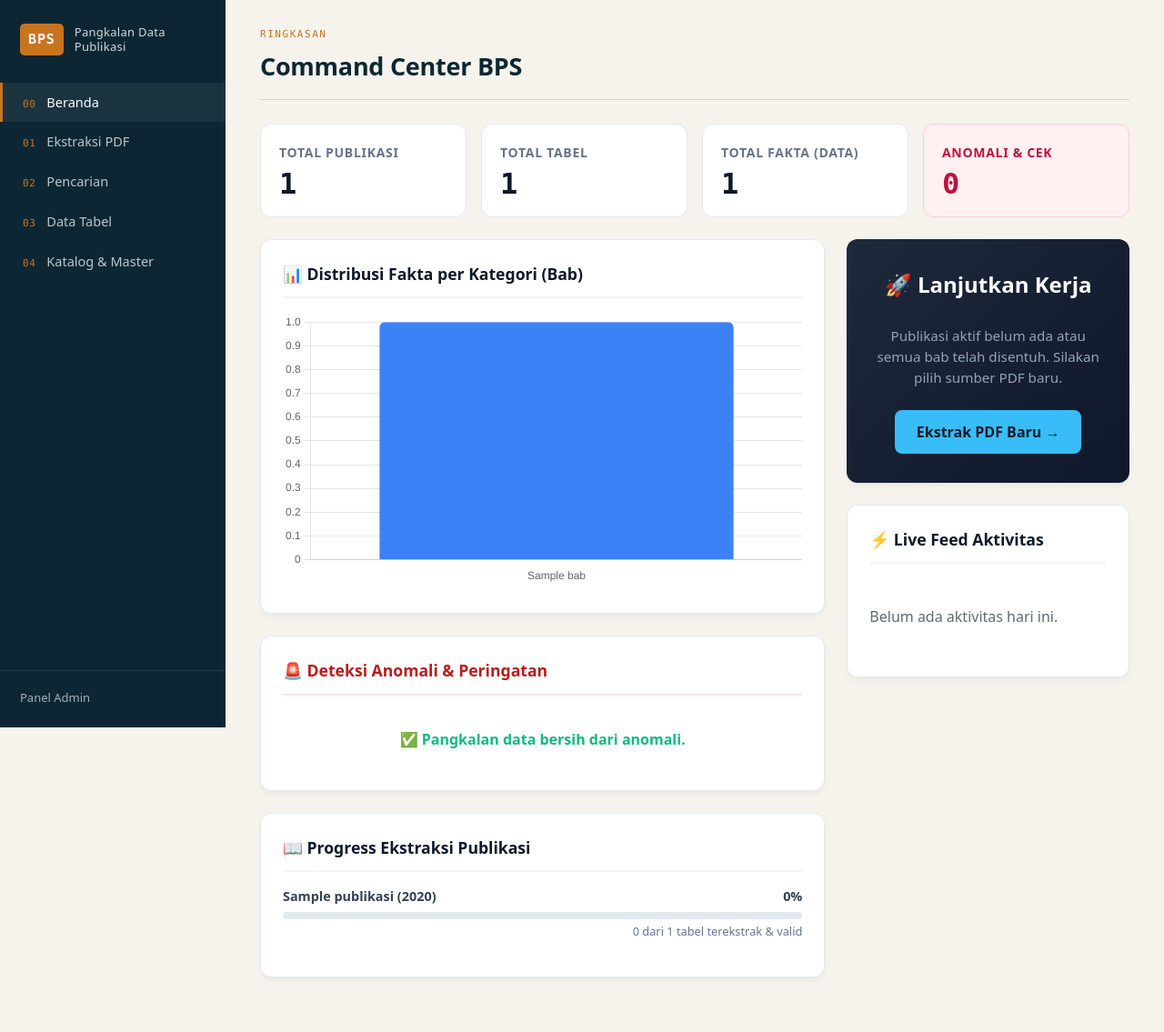
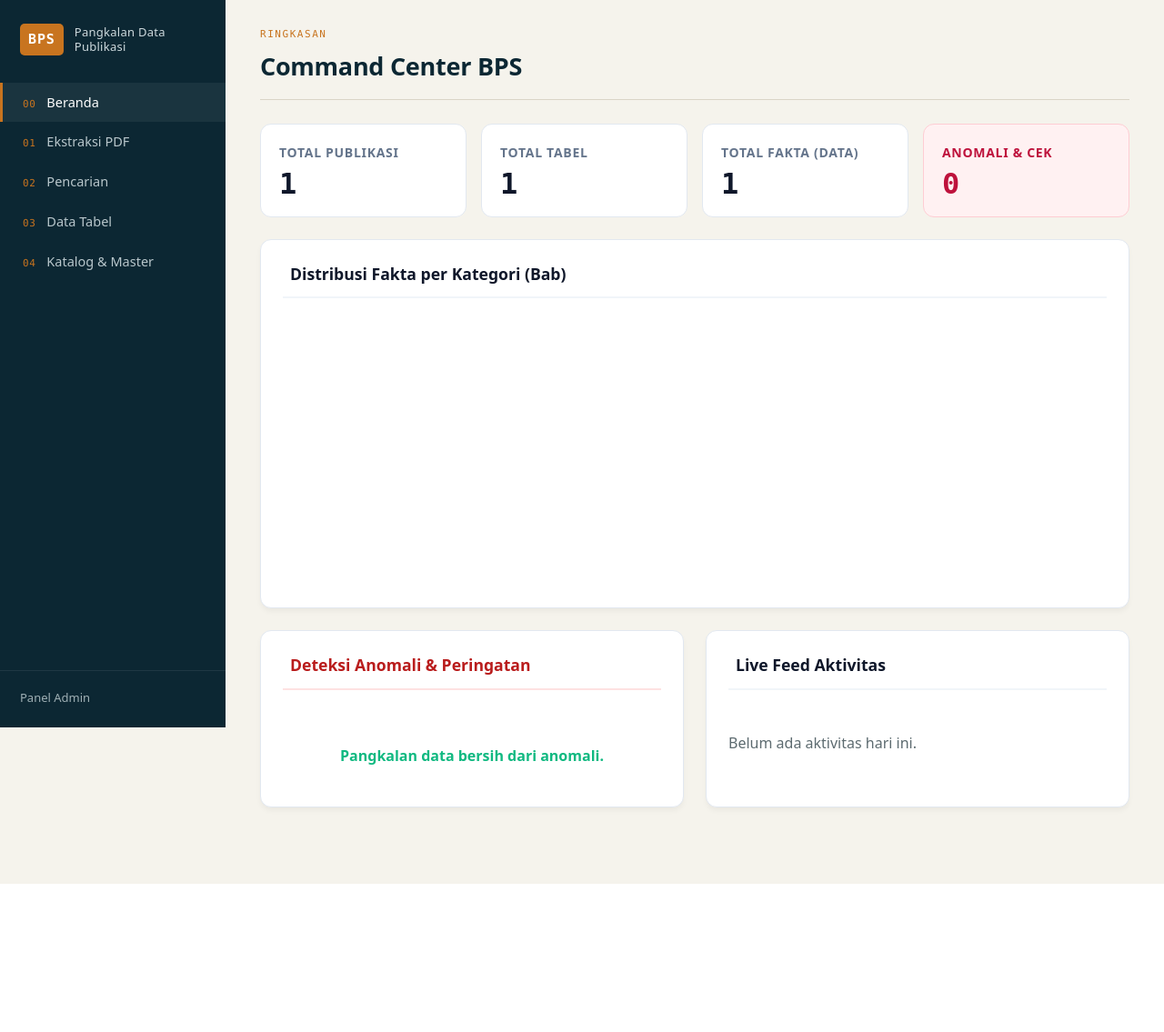
Before and after one commit to feb027/Project_BPS, a Django app: page / in a window 1280 px wide. Shown: the whole page at 91% size. After the commit the page ends 972 px from the top, so only its background shows below. Run offline with Django 5.2, Linux system fonts and the light colour scheme; tables that the repository leaves empty hold one stand-in row (values such as "Sample post"); a map, chart or similar area stays blank.

Commit message:
feat: implement core dashboard with statistics, anomaly tracking, and activity feed

```diff
--- a/webapp/apps/core/views.py
+++ b/webapp/apps/core/views.py
@@ -11,27 +11,12 @@ def dashboard(request):
     # 1. Anomali & Peringatan
     anomali_list = Fakta.objects.filter(
         flag__in=[Fakta.Flag.PERLU_CEK, Fakta.Flag.NIHIL, Fakta.Flag.TIDAK_TERSEDIA]
-    ).select_related('tabel', 'wilayah', 'rincian').order_by('-dibuat_pada')[:8]
+    ).select_related('tabel__bab__publikasi', 'wilayah', 'rincian', 'kolom__indikator').order_by('-dibuat_pada')[:8]
 
-    # 2. Progress Publikasi
-    pubs = Publikasi.objects.annotate(
-        total_tabel=Count('bab_set__tabel_set', distinct=True),
-        tabel_selesai=Count('bab_set__tabel_set', filter=Q(bab_set__tabel_set__status_verifikasi__in=[Tabel.Status.EKSTRAK, Tabel.Status.VERIFIKASI]), distinct=True)
-    ).order_by("-tahun_terbit")[:5]
-
-    for p in pubs:
-        p.progress_pct = int((p.tabel_selesai / p.total_tabel * 100)) if p.total_tabel > 0 else 0
-
-    # 3. Live Feed
+    # 2. Live Feed
     live_feed = Tabel.objects.exclude(status_verifikasi=Tabel.Status.DRAFT).select_related('bab__publikasi').order_by('-diubah_pada')[:5]
 
-    # 4. Quick Jump
-    quick_jump_bab = None
-    latest_pub = pubs[0] if pubs else Publikasi.objects.first()
-    if latest_pub:
-        quick_jump_bab = Bab.objects.filter(publikasi=latest_pub).annotate(num_tabel=Count('tabel_set')).filter(num_tabel=0).first()
-
-    # 5. Visualisasi Distribusi Bab
+    # 3. Visualisasi Distribusi Bab
     distribusi_bab = list(Fakta.objects.values('tabel__bab__nama').annotate(jumlah=Count('id')).order_by('-jumlah')[:10])
     chart_data = json.dumps({
         "labels": [d["tabel__bab__nama"] or "Lainnya" for d in distribusi_bab],
@@ -43,11 +28,8 @@ def dashboard(request):
         "jml_tabel": Tabel.objects.count(),
         "jml_fakta": Fakta.objects.count(),
         "jml_perlu_cek": Fakta.objects.filter(flag=Fakta.Flag.PERLU_CEK).count(),
-        "publikasi_terbaru": pubs,
         "anomali_list": anomali_list,
         "live_feed": live_feed,
-        "quick_jump_bab": quick_jump_bab,
         "chart_data": chart_data,
-        "latest_pub": latest_pub,
     }
     return render(request, "core/dashboard.html", ctx)
--- a/webapp/templates/core/dashboard.html
+++ b/webapp/templates/core/dashboard.html
@@ -5,37 +5,32 @@
 
 {% block content %}
 <script src="https://cdn.jsdelivr.net/npm/chart.js"></script>
+<script src="https://unpkg.com/lucide@latest"></script>
 
 <style>
-  /* Dashboard Grid */
-  .dash-grid { display: grid; grid-template-columns: 2fr 1fr; gap: 24px; margin-top: 24px; }
-  .dash-col { display: flex; flex-direction: column; gap: 24px; }
-
-  /* Modern Panel */
-  .modern-panel { background: #fff; border: 1px solid #e2e8f0; border-radius: 12px; padding: 24px; box-shadow: 0 4px 6px -1px rgba(0,0,0,0.05); }
-  .modern-panel h2 { font-size: 1.1rem; font-weight: 700; color: #0f172a; margin-top: 0; margin-bottom: 16px; display: flex; align-items: center; gap: 8px; border-bottom: 2px solid #f1f5f9; padding-bottom: 12px; }
-
   /* Stats Grid */
-  .stat-grid-modern { display: grid; grid-template-columns: repeat(4, 1fr); gap: 16px; margin-bottom: 24px; }
+  .stat-grid-modern { display: grid; grid-template-columns: repeat(4, 1fr); gap: 16px; margin-bottom: 24px; margin-top: 10px; }
   .stat-card { background: #fff; border: 1px solid #e2e8f0; padding: 20px; border-radius: 12px; display: flex; flex-direction: column; }
   .stat-card .label { font-size: 0.875rem; color: #64748b; font-weight: 600; text-transform: uppercase; letter-spacing: 0.05em; }
   .stat-card .value { font-size: 2rem; font-weight: 800; color: #0f172a; margin-top: 8px; line-height: 1; font-family: monospace; }
   .stat-card.warning { background: #fff1f2; border-color: #fecdd3; }
   .stat-card.warning .label, .stat-card.warning .value { color: #be123c; }
 
+  /* Modern Panel */
+  .modern-panel { background: #fff; border: 1px solid #e2e8f0; border-radius: 12px; padding: 24px; box-shadow: 0 4px 6px -1px rgba(0,0,0,0.05); margin-bottom: 24px; }
+  .modern-panel h2 { font-size: 1.1rem; font-weight: 700; color: #0f172a; margin-top: 0; margin-bottom: 16px; display: flex; align-items: center; gap: 8px; border-bottom: 2px solid #f1f5f9; padding-bottom: 12px; }
+
+  /* 2-Col Grid for bottom panels */
+  .two-col-grid { display: grid; grid-template-columns: 1fr 1fr; gap: 24px; }
+
   /* Anomaly List */
-  .anomaly-list { list-style: none; padding: 0; margin: 0; }
-  .anomaly-item { display: flex; justify-content: space-between; align-items: center; padding: 12px; background: #f8fafc; border-left: 4px solid #f59e0b; margin-bottom: 8px; border-radius: 0 6px 6px 0; }
+  .anomaly-list { list-style: none; padding: 0; margin: 0; display:flex; flex-direction:column; gap:8px; }
+  .anomaly-item { display: flex; justify-content: space-between; align-items: center; padding: 12px; background: #f8fafc; border: 1px solid #e2e8f0; border-left: 4px solid #f59e0b; border-radius: 6px; text-decoration: none; color: inherit; transition: background 0.2s, transform 0.2s; }
+  .anomaly-item:hover { background: #f1f5f9; transform: translateX(4px); }
   .anomaly-item.err { border-left-color: #ef4444; background: #fef2f2; }
-  .anomaly-item .context { font-size: 0.85rem; color: #64748b; }
-  .anomaly-item .val { font-weight: bold; font-family: monospace; background: #fee2e2; color: #991b1b; padding: 2px 6px; border-radius: 4px; }
-
-  /* Progress Bar */
-  .pub-item { margin-bottom: 16px; }
-  .pub-meta { display: flex; justify-content: space-between; margin-bottom: 6px; font-size: 0.9rem; font-weight: 600; color: #334155; }
-  .progress-bg { background: #e2e8f0; height: 8px; border-radius: 4px; overflow: hidden; width: 100%; }
-  .progress-fill { background: var(--accent, #2563eb); height: 100%; transition: width 1s ease; }
-  .pub-stats { font-size: 0.8rem; color: #64748b; margin-top: 4px; text-align: right; }
+  .anomaly-item.err:hover { background: #fee2e2; }
+  .anomaly-item .context { font-size: 0.85rem; color: #64748b; margin-top: 4px; }
+  .anomaly-item .val { font-weight: bold; font-family: monospace; background: #fff; color: #991b1b; padding: 4px 8px; border-radius: 4px; border: 1px solid #fecdd3; text-align: center; font-size: 0.8rem; }
 
   /* Live Feed */
   .feed-list { position: relative; padding-left: 20px; border-left: 2px solid #e2e8f0; margin-left: 10px; }
@@ -44,15 +39,8 @@
   .feed-time { font-size: 0.75rem; color: #94a3b8; margin-bottom: 2px; }
   .feed-content { font-size: 0.9rem; color: #334155; }
 
-  /* Quick Jump CTA */
-  .cta-panel { background: linear-gradient(135deg, #1e293b 0%, #0f172a 100%); color: #fff; border: none; text-align: center; padding: 32px 24px; }
-  .cta-panel h2 { color: #fff; border: none; justify-content: center; font-size: 1.5rem; margin-bottom: 8px; }
-  .cta-panel p { color: #94a3b8; margin-bottom: 24px; font-size: 0.95rem; line-height: 1.5; }
-  .btn-jump { background: #38bdf8; color: #0f172a; padding: 12px 24px; border-radius: 8px; font-weight: bold; text-decoration: none; display: inline-block; transition: transform 0.2s; border: none; }
-  .btn-jump:hover { transform: translateY(-2px); background: #7dd3fc; }
-
   @media (max-width: 768px) {
-      .dash-grid { grid-template-columns: 1fr; }
+      .two-col-grid { grid-template-columns: 1fr; }
       .stat-grid-modern { grid-template-columns: 1fr 1fr; }
   }
 </style>
@@ -76,84 +64,52 @@
   </div>
 </div>
 
-<div class="dash-grid">
-  <!-- Kolom Kiri Utama -->
-  <div class="dash-col">
-
 <!-- Visualisasi Grafik -->
-    <div class="modern-panel" style="padding-bottom: 30px;">
-      <h2>📊 Distribusi Fakta per Kategori (Bab)</h2>
+<div class="modern-panel">
+  <h2><i data-lucide="bar-chart-2" style="color: #3b82f6;"></i> Distribusi Fakta per Kategori (Bab)</h2>
   <div style="height: 300px; width: 100%;">
     <canvas id="distribusiChart"></canvas>
   </div>
 </div>
 
+<div class="two-col-grid">
   <!-- Anomali Panel -->
   <div class="modern-panel">
-      <h2 style="color: #b91c1c; border-bottom-color: #fee2e2;">🚨 Deteksi Anomali & Peringatan</h2>
+    <h2 style="color: #b91c1c; border-bottom-color: #fee2e2;"><i data-lucide="alert-octagon"></i> Deteksi Anomali & Peringatan</h2>
     {% if anomali_list %}
-      <ul class="anomaly-list">
+    <div class="anomaly-list">
       {% for a in anomali_list %}
-        <li class="anomaly-item {% if a.flag == 'perlu_cek' %}err{% endif %}">
-          <div>
-            <div style="font-weight:600; color:#1e293b;">{{ a.tabel.judul|truncatechars:60 }}</div>
-            <div class="context">{{ a.wilayah.nama|default:"-" }} • {{ a.tahun|default:"" }} • {{ a.kolom.indikator.nama|default:"-" }}</div>
+      <a href="{% url 'data:tabel_detail' a.tabel.id %}" class="anomaly-item {% if a.flag == 'perlu_cek' %}err{% endif %}">
+        <div style="flex: 1;">
+          <div style="font-weight:600; color:#1e293b;">Tabel: {{ a.tabel.judul|truncatechars:50 }}</div>
+          <div class="context">
+            <b>Buku:</b> {{ a.tabel.bab.publikasi.judul|truncatechars:30 }} ({{ a.tabel.bab.publikasi.tahun_terbit }})<br>
+            <b>Posisi:</b> Baris {{ a.wilayah.nama|default:a.rincian.nama|default:"-" }}, Kolom {{ a.kolom.indikator.nama|default:"-" }}, Tahun {{ a.tahun|default:"-" }}
           </div>
-          <div class="val">{{ a.get_flag_display }}</div>
-        </li>
-        {% endfor %}
-      </ul>
-      {% else %}
-      <div style="text-align:center; padding: 20px; color: #10b981; font-weight:600;">✅ Pangkalan data bersih dari anomali.</div>
-      {% endif %}
         </div>
-
-    <!-- Progress Publikasi -->
-    <div class="modern-panel">
-      <h2>📖 Progress Ekstraksi Publikasi</h2>
-      {% for p in publikasi_terbaru %}
-      <div class="pub-item">
-        <div class="pub-meta">
-          <span>{{ p.judul }} ({{ p.tahun_terbit }})</span>
-          <span>{{ p.progress_pct }}%</span>
+        <div class="val">
+          {% if a.flag == 'nihil' %}Terbaca<br>Nihil (-){% elif a.flag == 'tidak_tersedia' %}Terbaca<br>Tidak Tersedia (...){% else %}Perlu<br>Dicek ⚠️{% endif %}
         </div>
-        <div class="progress-bg">
-          <div class="progress-fill" style="width: {{ p.progress_pct }}%;"></div>
-        </div>
-        <div class="pub-stats">{{ p.tabel_selesai }} dari {{ p.total_tabel }} tabel terekstrak & valid</div>
-      </div>
-      {% empty %}
-      <p class="empty">Belum ada publikasi.</p>
+      </a>
       {% endfor %}
     </div>
-
+    {% else %}
+    <div style="text-align:center; padding: 20px; color: #10b981; font-weight:600;">
+      <i data-lucide="check-circle" style="width:48px; height:48px; margin-bottom:8px;"></i><br>Pangkalan data bersih dari anomali.
     </div>
-
-  <!-- Kolom Kanan Samping -->
-  <div class="dash-col">
-
-    <!-- Quick Jump CTA -->
-    <div class="modern-panel cta-panel">
-      <h2>🚀 Lanjutkan Kerja</h2>
-      {% if quick_jump_bab %}
-      <p><b>{{ latest_pub.judul }}</b><br>Bab "<b>{{ quick_jump_bab.nama }}</b>" sama sekali belum memiliki data terekstrak di database.</p>
-      <a href="{% url 'ekstraksi:index' %}" class="btn-jump">Mulai Ekstrak Bab Ini →</a>
-      {% else %}
-      <p>Publikasi aktif belum ada atau semua bab telah disentuh. Silakan pilih sumber PDF baru.</p>
-      <a href="{% url 'ekstraksi:index' %}" class="btn-jump">Ekstrak PDF Baru →</a>
     {% endif %}
   </div>
 
   <!-- Live Feed Ekstraksi -->
   <div class="modern-panel">
-      <h2>⚡ Live Feed Aktivitas</h2>
+    <h2><i data-lucide="activity" style="color: #10b981;"></i> Live Feed Aktivitas</h2>
     {% if live_feed %}
     <div class="feed-list">
       {% for t in live_feed %}
       <div class="feed-item">
         <div class="feed-time">{{ t.diubah_pada|timesince }} yang lalu</div>
         <div class="feed-content">
-            <b>Tabel {{ t.nomor_tabel }}</b> ({{ t.bab.publikasi.tahun_terbit }}) berhasil berstatus {{ t.get_status_verifikasi_display }}.
+          <b>Tabel {{ t.nomor_tabel }}</b> ({{ t.bab.publikasi.tahun_terbit }}) berhasil berstatus <span style="background:#e2e8f0; padding:2px 6px; border-radius:4px; font-size:0.8rem; font-weight:bold;">{{ t.get_status_verifikasi_display }}</span>.
         </div>
       </div>
       {% endfor %}
@@ -161,8 +117,6 @@
     {% else %}
     <p class="empty" style="text-align:left; margin:0;">Belum ada aktivitas hari ini.</p>
     {% endif %}
-    </div>
-
   </div>
 </div>
 
@@ -193,7 +147,11 @@
             x: { grid: { display: false } }
           }
         }
+    }
   });
   }
+
+  // Render Lucide Icons
+  lucide.createIcons();
 </script>
 {% endblock %}
```
Lines whose indentation alone changed are shown as unchanged.
